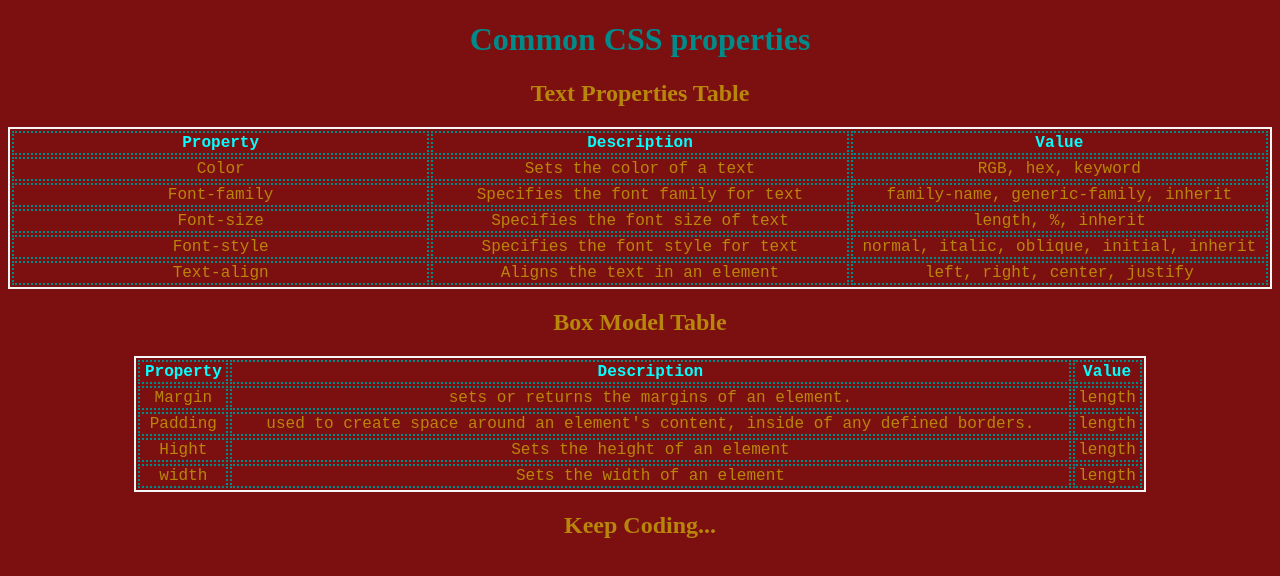
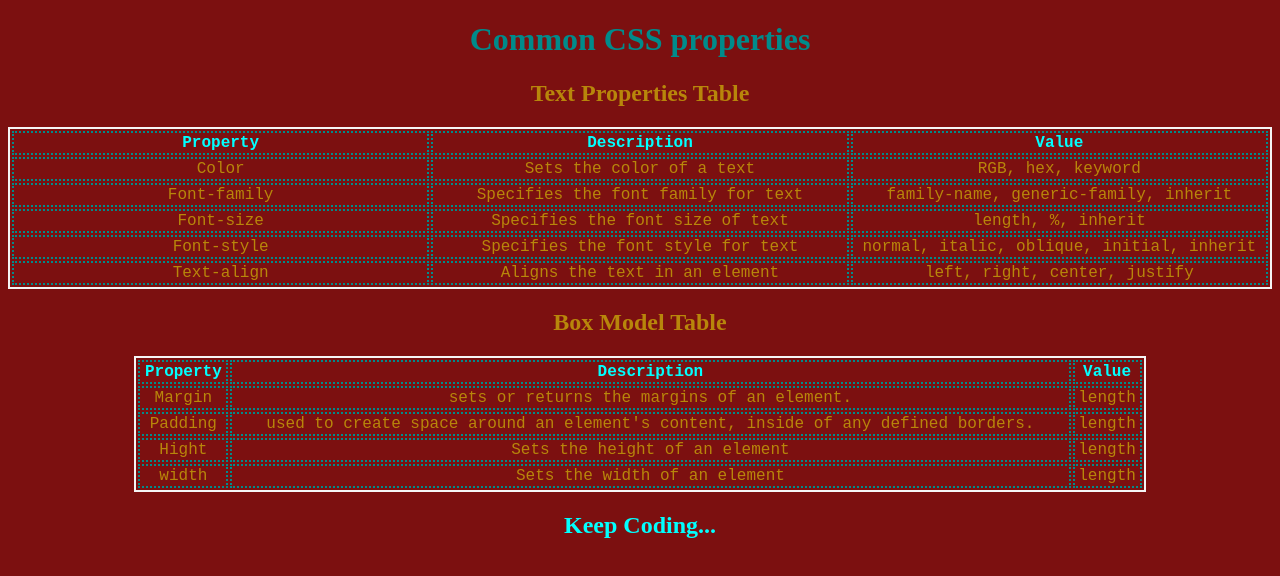
Before and after one commit to AnastasisBen/Cheatsheet-Challenge-Project-HTML-CSS-, a plain HTML site: page index.html in a window 1280 px wide. Drawn offline with Linux system fonts and the light colour scheme.

Commit message:
Update index.html

```diff
--- a/index.html
+++ b/index.html
@@ -81,7 +81,7 @@
         </tbody>
     </table>
     <footer>
-        <h2>Keep Coding...</h2>
+        <h2 class="footer">Keep Coding...</h2>
     </footer>
 </body>
 </html>
```
